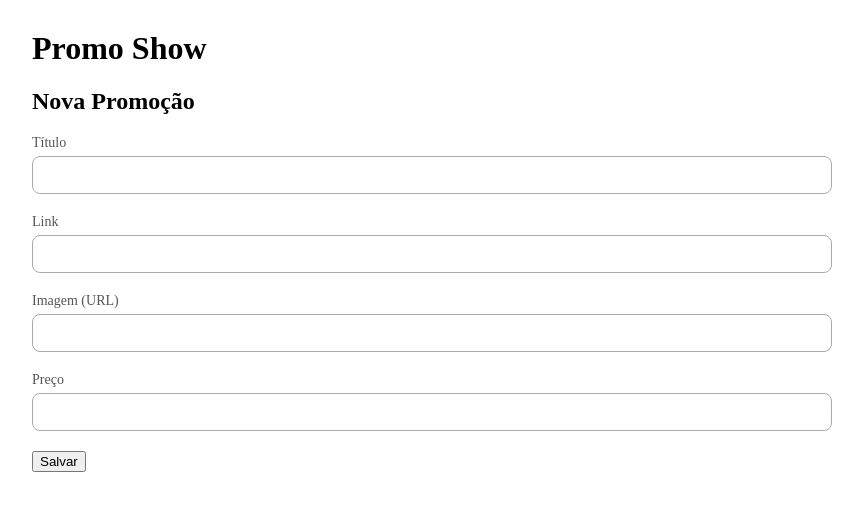
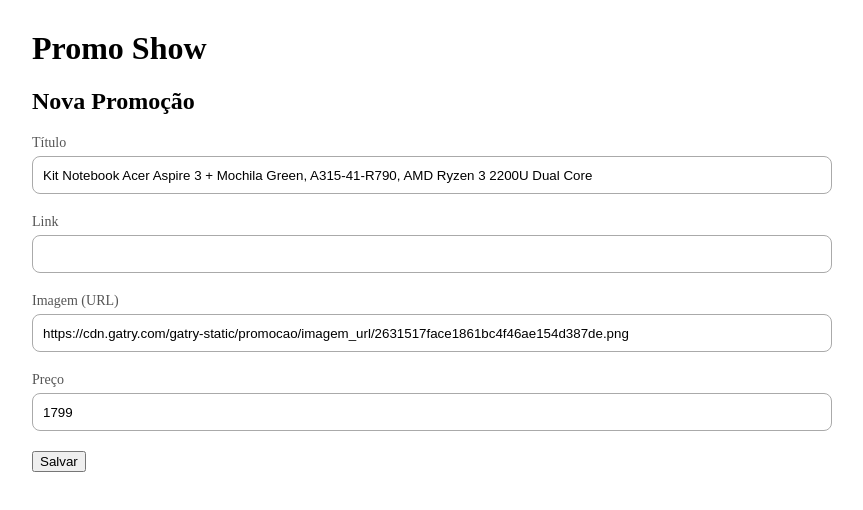
Before and after one commit to elvesbd/promotionsApp, a React (Create React App) app: page /edit/1 in a window 1280 px wide. Shown: the top 510 px of the page, without its empty margins (208-1071 px from the left). Built offline with nearby package versions, Linux system fonts and the light colour scheme; data requests are answered from the project's data file.

Commit message:
feature-6: implemented update to form

```diff
--- a/src/components/PromotionCard/index.js
+++ b/src/components/PromotionCard/index.js
@@ -1,3 +1,5 @@
+import { Link } from 'react-router-dom';
+
 import styles from './styles.module.scss';
 
 
@@ -26,6 +28,7 @@
             >
               IR PARA O SITE
             </a>
+            <Link to={`/edit/${promotion.id}`}>Editar</Link>
           </footer>
         </div>
     </div>
--- a/src/components/PromotionForm/index.js
+++ b/src/components/PromotionForm/index.js
@@ -1,4 +1,4 @@
-import { useState } from 'react';
+import { useEffect, useState } from 'react';
 import axios from 'axios';
 
 import styles from './styles.module.scss';
@@ -13,10 +13,18 @@
 };
 
 
-export function PromotionForm() {
-  const [values, setValues] = useState(initialValue);
+export function PromotionForm({ id }) {
+  const [values, setValues] = useState(id ? null : initialValue);
+  const history = useHistory();
 
-  const history = useHistory();
+  useEffect(() => {
+    if (id) {
+      (async () => {
+        const response = await axios.get(`http://localhost:5000/promotions/${id}`);
+        setValues(response.data);
+      })()
+    }
+  }, []);
 
 
   function handleChange(e) {
@@ -28,44 +36,74 @@
   function handleSubmit(e) {
     e.preventDefault();
 
-    (async () => {
-      const response = await axios.post('http://localhost:5000/promotions', values);
+    const method = id ? 'put' : 'post';
+    const url = id
+      ? `http://localhost:5000/promotions/${id}`
+      : 'http://localhost:5000/promotions'
+
+    axios[method](url, values).then((response) => {
       history.push('/')
-    })()
-
-
-  }
+    });
+  };
 
   return (
     <div>
       <h1>Promo Show</h1>
       <h2>Nova Promoção</h2>
 
+      {!values ? (
+        <div>Carregando...</div>
+      ) : (
         <form onSubmit={handleSubmit}>
           <div className={styles.promotionFormGroup}>
             <label htmlFor="title">Título</label>
-          <input id="title" name="title" type="text" onChange={handleChange}/>
+            <input
+              id="title"
+              name="title"
+              type="text"
+              onChange={handleChange}
+              value={values.title}
+            />
           </div>
 
           <div className={styles.promotionFormGroup}>
             <label htmlFor="url">Link</label>
-          <input id="url" name="url" type="text" onChange={handleChange}/>
+            <input
+              id="url"
+              name="url"
+              type="text"
+              onChange={handleChange}
+              value={values.url}
+            />
           </div>
 
           <div className={styles.promotionFormGroup}>
             <label htmlFor="imageUrl">Imagem (URL)</label>
-          <input id="imageUrl" name="imageUrl" type="text" onChange={handleChange}/>
+            <input
+              id="imageUrl"
+              name="imageUrl"
+              type="text"
+              onChange={handleChange}
+              value={values.imageUrl}
+            />
           </div>
 
           <div className={styles.promotionFormGroup}>
             <label htmlFor="price">Preço</label>
-          <input id="price" name="price" type="number" onChange={handleChange}/>
+            <input
+              id="price"
+              name="price"
+              type="number"
+              onChange={handleChange}
+              value={values.price}
+            />
           </div>
 
           <div>
             <button type="submit">Salvar</button>
           </div>
         </form>
+      )}
     </div>
   );
 };
--- a/src/pages/Form/index.js
+++ b/src/pages/Form/index.js
@@ -10,7 +10,7 @@
   return (
     <div>
       <UIContainer>
-        <PromotionForm />
+        <PromotionForm id={id ? Number.parseInt(id, 10) : null}/>
       </UIContainer>
     </div>
   );
--- a/src/services/api/db.json
+++ b/src/services/api/db.json
@@ -32,7 +32,7 @@
       "title": "Soundbar JBL Cinema SB130, 2.0 Canais, Bluetooth, Subwoofer com Fio, 55W RMS - JBLSB130BLKBR",
       "url": "https://tidd.ly/3fO1qfh",
       "imageUrl": "https://cdn.gatry.com/gatry-static/promocao/imagem_url/ab605abe91a32e0c0b29af27595ebe24.png",
-      "price": "100",
+      "price": "200",
       "id": 5
     }
   ],
```
Lines whose indentation alone changed are shown as unchanged.
